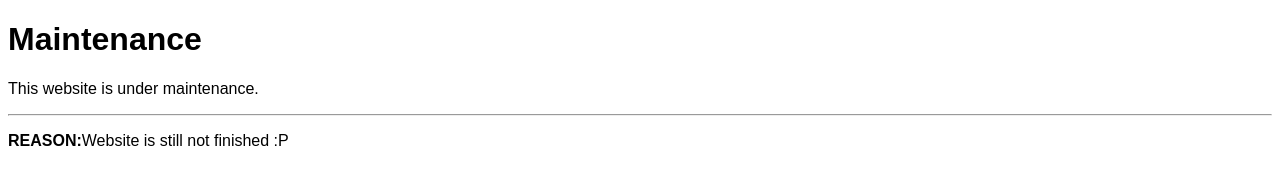
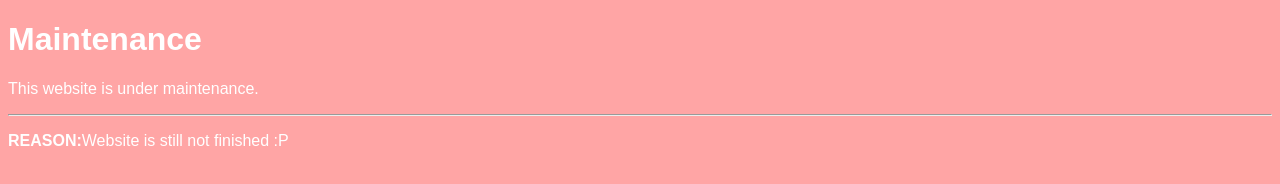
Before and after one commit to garnetluvcookie/PigeonVideo.github.io, a website: page src/views/index.html in a window 1280 px wide. Drawn offline with Linux system fonts and the light colour scheme; files that its build step writes are made by us from their sources; files whose address does not match are found by name.

Commit message:
Update style.css

```diff
--- a/src/public/style.css
+++ b/src/public/style.css
@@ -1,3 +1,5 @@
 body {
+  background-color: #FF7474A5;
   font-family: Arial;
+  color: white;
 }
```
